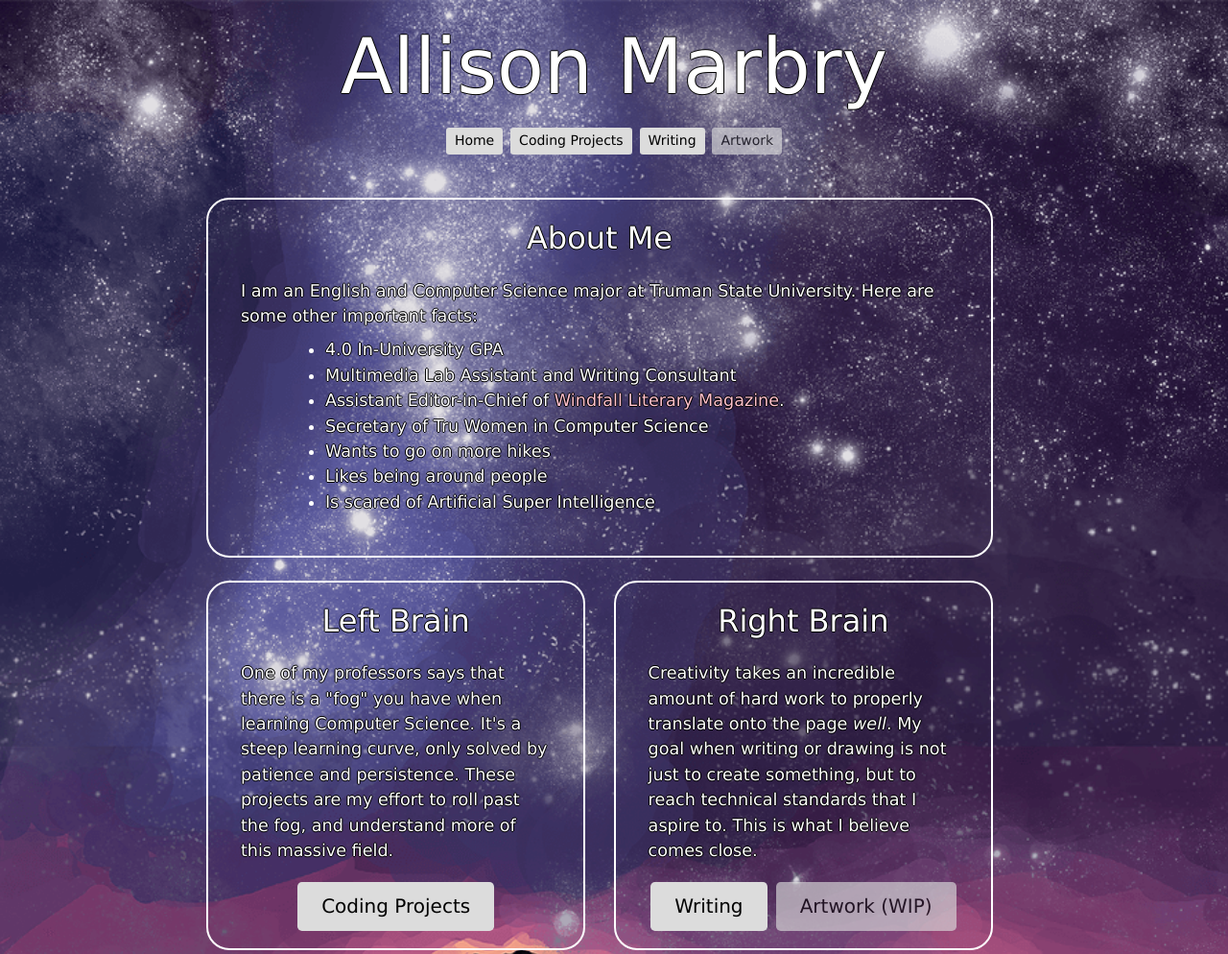
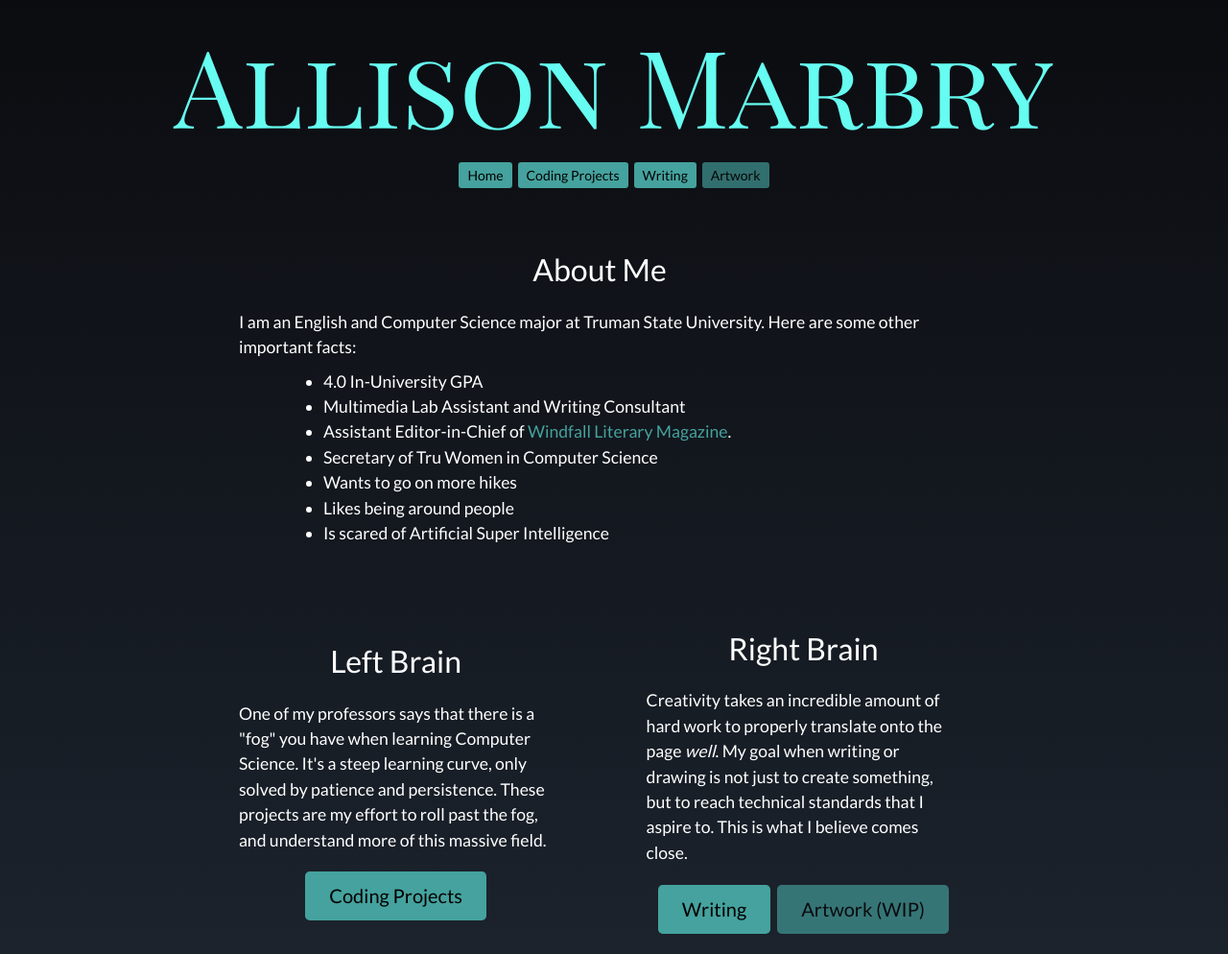
Before and after one commit to abmarbry/abmarbry.github.io, a plain HTML site: page index.html in a window 1280 px wide. Shown: the top 994 px of the page at 96% size. Drawn offline with nearby package versions, Linux system fonts and the light colour scheme; a script that the page names is missing.

Commit message:
Made it prettier

```diff
--- a/index.html
+++ b/index.html
@@ -14,6 +14,12 @@
 
     gtag('config', 'UA-108817092-1');
   </script>
+
+  <!-- Fonts -->
+		<link rel="stylesheet"
+          href="https://fonts.googleapis.com/css?family=Playfair+Display+SC">
+		<link rel="stylesheet"
+          href="https://fonts.googleapis.com/css?family=Lato">
 
 
 
--- a/main.css
+++ b/main.css
@@ -1,14 +1,13 @@
 *{
-  font-family: Verdana;
+  font-family: "Lato";
   color: white;
  }
 
 
 
 .content{
-  background: url(/images/websiteBG.png);
+  background: linear-gradient(#0b0c10, #1f2833);
   background-size: cover;
-  background-position: bottom center;
   padding-left: 3px;
   padding-right: 3px;
   padding-bottom: 2rem;
@@ -19,31 +18,11 @@
   padding: 1em;
 }
 
-/*To be added later
-
-.page-top .left-circle {
-  float: left;
-  border-radius: 50%;
-  height: 15em;
-  width: 15em;
-  min-height: 75px;
-  min-width: 75px;
-}
-
-.page-top .right-circle {
-  float: right;
-  border-radius: 50%;
-  height: 15em;
-  width: 15em;
-  min-height: 75px;
-  min-width: 75px;
-}*/
-
 .page-top .name{
   padding: 10px;
-  font-size: 5em;
-  text-shadow: -1px 0 black, 0 1px black, 1px 0 black, 0 -1px black;
-
+  font-size: 7em;
+  color: #66fcf1;
+  font-family: "Playfair Display SC";
 }
 
 
@@ -68,8 +47,8 @@ ul{
 }
 
 .box{
-  border: 2px solid white;
-  border-radius: 1.5em;
+/*  border: 2px solid #45a29e;
+  border-radius: 1.5em;*/
   padding: 1em;
   margin-top: .75em;
   margin-bottom: .75em;
@@ -77,27 +56,25 @@ ul{
 
 .subtitle{
   color: white;
-  text-shadow: -1px 0 black, 0 1px black, 1px 0 black, 0 -1px black;
   font-size: 200%;
 }
 
 .box-body{
-  text-shadow: -1px 0 black, 0 1px black, 1px 0 black, 0 -1px black;
   margin: 1em;
   font-size: 110%;
   text-align: left;
 }
 
+.box-body a:link{
+  color: #45a29e;
+}
 .box-body a:visited{
-  color: lightgrey;
-}
-.box-body a:link{
-  color: pink;
+	color: #c5c6c7;
 }
 
 
 .btn {
-  background-color: rgb(220, 220, 220);
+  background-color: #45a29e;
   color: black;
   margin: .1em;
 }
@@ -116,12 +93,12 @@ footer{
 
 
 footer a:link {
-color: rgb(260, 260, 260);
+color: white;
 
 }
 footer a:visited {
-color: rgb(200, 200, 230);
+color: #c5c6c7;
 }
 footer a:hover {
-color: pink;
+color: #66fcf1;
 }
```
Also changed, not shown: coding-projects.html (+13 -8 lines), writing.html (+6 -0 lines).
